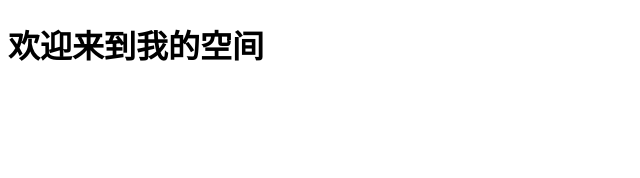
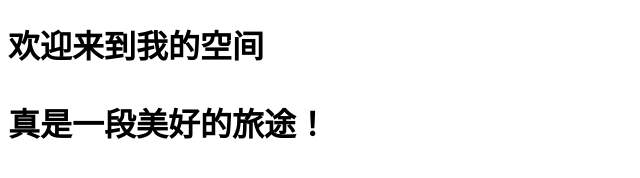
Before and after one commit to LongAoXue/xnncfu.github.io, a plain HTML site: page index.html in a window 1280 px wide. Shown: the whole page, without its empty margins (0-640 px from the left). Drawn offline with Linux system fonts and the light colour scheme.

Commit message:
Update index.html

```diff
--- a/index.html
+++ b/index.html
@@ -6,5 +6,6 @@
 </head>
 	<body>
 		<h1> 欢迎来到我的空间 <h1>
+		<p style="color=red;"> 真是一段美好的旅途！</p>
 	</body>
 </html>
```
